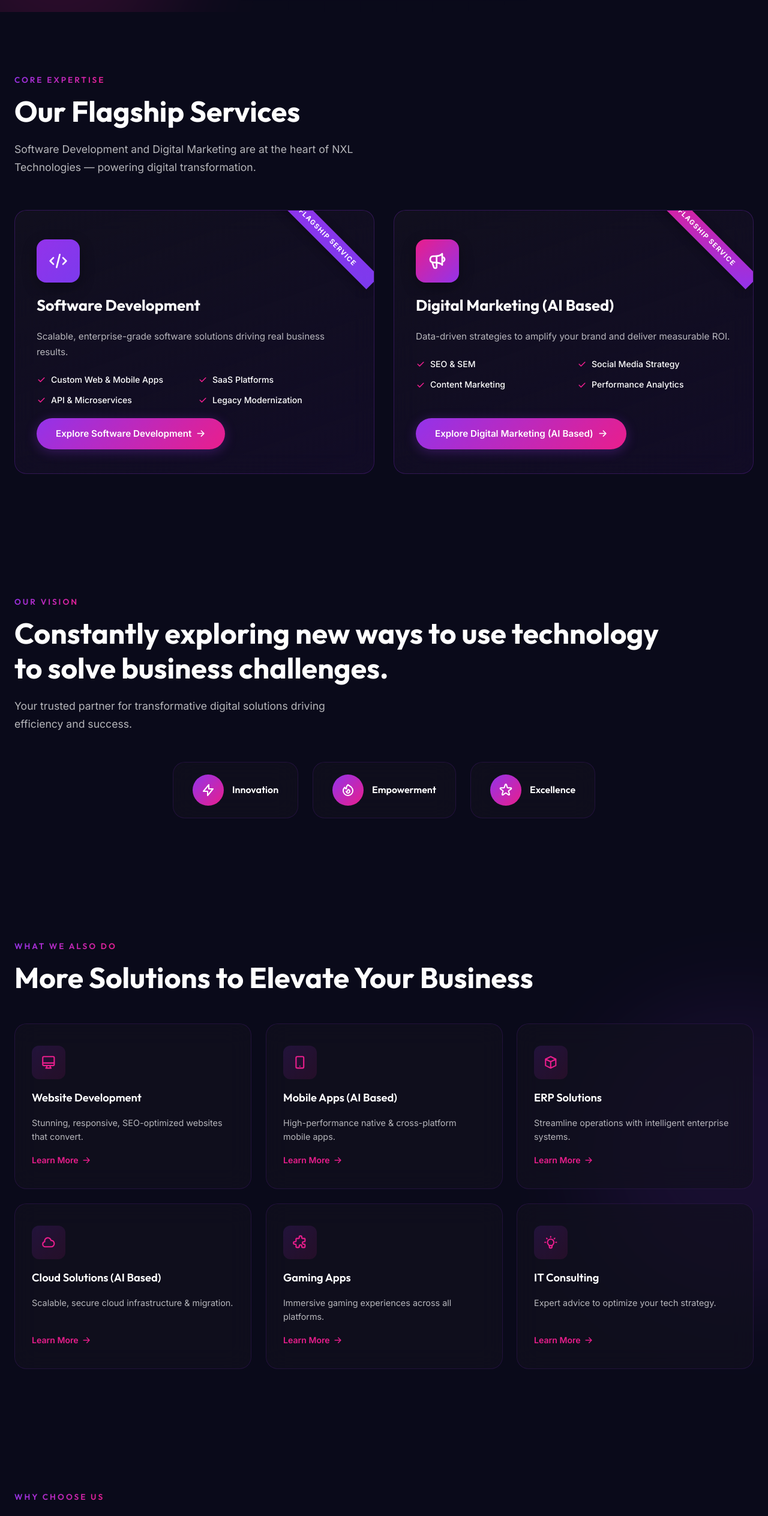
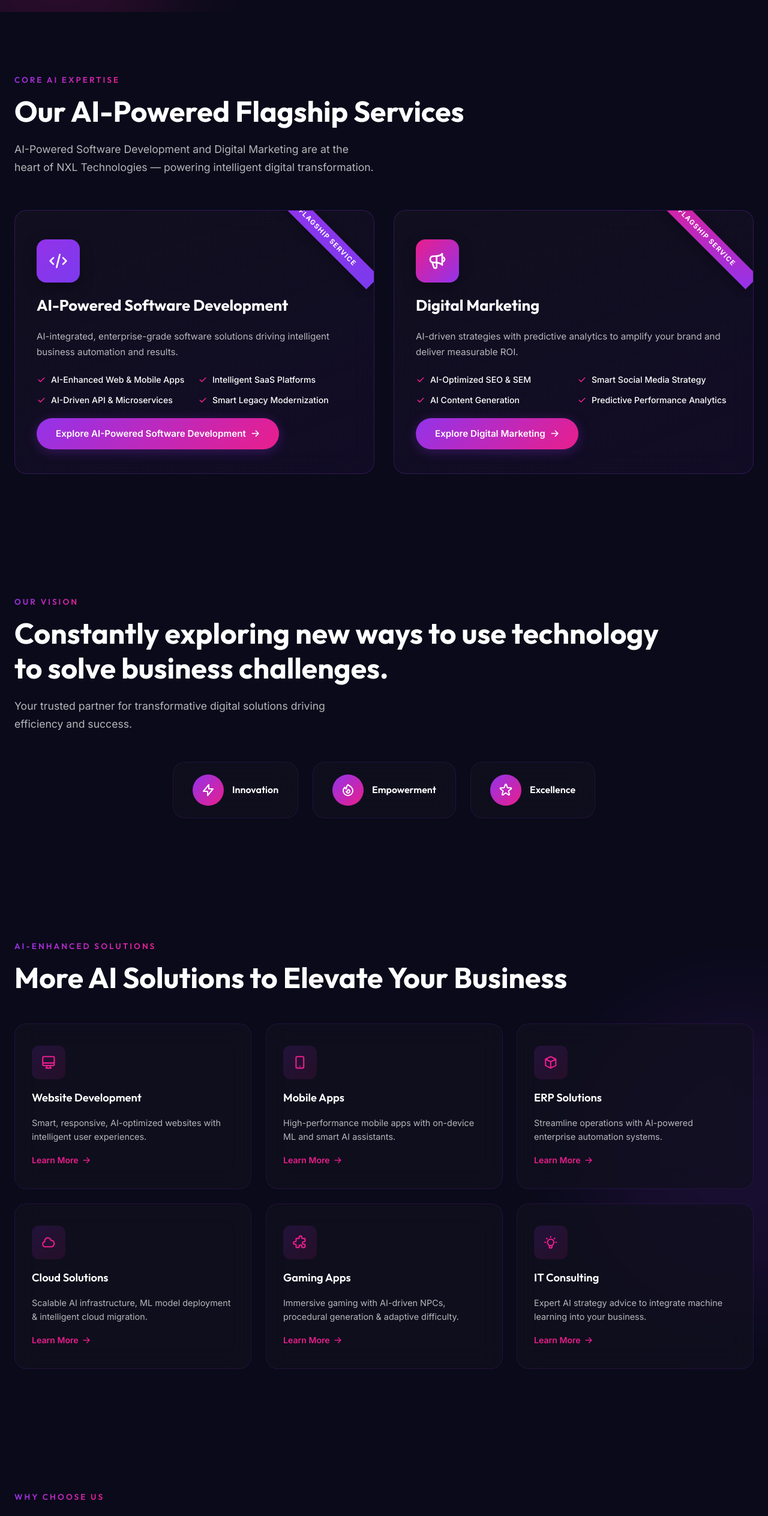
Before and after one commit to Samyukthacs07/nxltech, a React (Vite) app: page / in a window 1280 px wide. Shown: the part 780-3307 px from the top of the page at 60% size. Built offline with nearby package versions, Linux system fonts and the light colour scheme.

Commit message:
Add AI content to homepage services, other services, and integrations sections

```diff
--- a/src/pages/Home.jsx
+++ b/src/pages/Home.jsx
@@ -26,16 +26,16 @@
 const flagshipServices = [
     {
         icon: <HiOutlineCode />,
-        title: 'Software Development',
-        desc: 'Scalable, enterprise-grade software solutions driving real business results.',
-        highlights: ['Custom Web & Mobile Apps', 'SaaS Platforms', 'API & Microservices', 'Legacy Modernization'],
+        title: 'AI-Powered Software Development',
+        desc: 'AI-integrated, enterprise-grade software solutions driving intelligent business automation and results.',
+        highlights: ['AI-Enhanced Web & Mobile Apps', 'Intelligent SaaS Platforms', 'AI-Driven API & Microservices', 'Smart Legacy Modernization'],
         gradient: 'linear-gradient(135deg, #9333ea 0%, #7c3aed 100%)',
     },
     {
         icon: <HiOutlineSpeakerphone />,
-        title: 'Digital Marketing (AI Based)',
-        desc: 'Data-driven strategies to amplify your brand and deliver measurable ROI.',
-        highlights: ['SEO & SEM', 'Social Media Strategy', 'Content Marketing', 'Performance Analytics'],
+        title: 'Digital Marketing',
+        desc: 'AI-driven strategies with predictive analytics to amplify your brand and deliver measurable ROI.',
+        highlights: ['AI-Optimized SEO & SEM', 'Smart Social Media Strategy', 'AI Content Generation', 'Predictive Performance Analytics'],
         gradient: 'linear-gradient(135deg, #e91e8c 0%, #9333ea 100%)',
     },
 ];
@@ -45,32 +45,32 @@
     {
         icon: <HiOutlineDesktopComputer />,
         title: 'Website Development',
-        desc: 'Stunning, responsive, SEO-optimized websites that convert.',
+        desc: 'Smart, responsive, AI-optimized websites with intelligent user experiences.',
     },
     {
         icon: <HiOutlineDeviceMobile />,
-        title: 'Mobile Apps (AI Based)',
-        desc: 'High-performance native & cross-platform mobile apps.',
+        title: 'Mobile Apps',
+        desc: 'High-performance mobile apps with on-device ML and smart AI assistants.',
     },
     {
         icon: <HiOutlineCube />,
         title: 'ERP Solutions',
-        desc: 'Streamline operations with intelligent enterprise systems.',
+        desc: 'Streamline operations with AI-powered enterprise automation systems.',
     },
     {
         icon: <HiOutlineCloud />,
-        title: 'Cloud Solutions (AI Based)',
-        desc: 'Scalable, secure cloud infrastructure & migration.',
+        title: 'Cloud Solutions',
+        desc: 'Scalable AI infrastructure, ML model deployment & intelligent cloud migration.',
     },
     {
         icon: <HiOutlinePuzzle />,
         title: 'Gaming Apps',
-        desc: 'Immersive gaming experiences across all platforms.',
+        desc: 'Immersive gaming with AI-driven NPCs, procedural generation & adaptive difficulty.',
     },
     {
         icon: <HiOutlineLightBulb />,
         title: 'IT Consulting',
-        desc: 'Expert advice to optimize your tech strategy.',
+        desc: 'Expert AI strategy advice to integrate machine learning into your business.',
     },
 ];
 
@@ -81,10 +81,10 @@
 ];
 
 const integrations = [
-    { name: 'Microsoft Teams', color: '#5B5FC7' },
-    { name: 'Zoho CRM', color: '#E42527' },
-    { name: 'Google Workspace', color: '#4285F4' },
-    { name: 'Slack', color: '#4A154B' },
+    { name: 'OpenAI API', color: '#10a37f' },
+    { name: 'TensorFlow', color: '#FF6F00' },
+    { name: 'Google Cloud AI', color: '#4285F4' },
+    { name: 'AWS SageMaker', color: '#FF9900' },
 ];
 
 import l1 from '../pages/Logo/client/Client Logo/aarons_logo_transparent.png';
@@ -225,13 +225,13 @@
             <section className="section flagship-section">
                 <div className="container">
                     <AnimatedSection>
-                        <span className="section-label">Core Expertise</span>
+                        <span className="section-label">Core AI Expertise</span>
                         <h2 className="section-title">
-                            Our Flagship Services
+                            Our AI-Powered Flagship Services
                         </h2>
                         <p className="section-subtitle">
-                            Software Development and Digital Marketing are at the heart
-                            of NXL Technologies — powering digital transformation.
+                            AI-Powered Software Development and Digital Marketing are at the heart
+                            of NXL Technologies — powering intelligent digital transformation.
                         </p>
                     </AnimatedSection>
 
@@ -297,9 +297,9 @@
                 <div className="gradient-orb gradient-orb-blue services-orb" />
                 <div className="container">
                     <AnimatedSection>
-                        <span className="section-label">What We Also Do</span>
+                        <span className="section-label">AI-Enhanced Solutions</span>
                         <h2 className="section-title">
-                            More Solutions to Elevate Your Business
+                            More AI Solutions to Elevate Your Business
                         </h2>
                     </AnimatedSection>
                     <div className="services-home__grid">
@@ -365,9 +365,9 @@
             <section className="section integrations">
                 <div className="container">
                     <AnimatedSection>
-                        <span className="section-label">Seamless Integration</span>
+                        <span className="section-label">AI Tech Stack</span>
                         <h2 className="section-title">
-                            Use The Apps Designed for Seamless Integration
+                            Powered By Leading AI Platforms
                         </h2>
                     </AnimatedSection>
                     <div className="integrations__grid">
```
